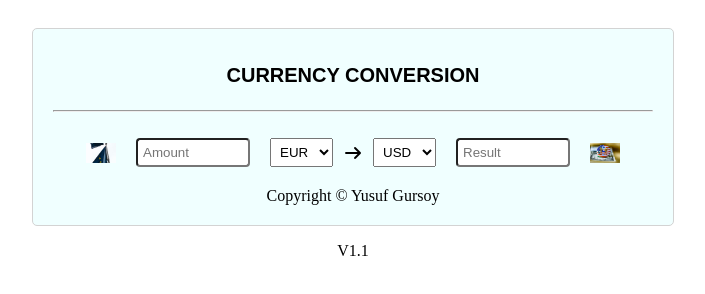
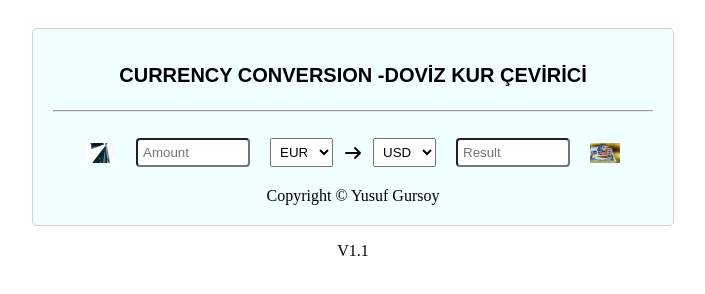
Before and after one commit to YUSUFGURSOY/Currency-Conversion, a plain HTML site: page index.html in a window 1280 px wide. Shown: the whole page, without its empty margins (287-992 px from the left). Drawn offline with Linux system fonts and the light colour scheme.

Commit message:
localde içerik degisti baslik

```diff
--- a/index.html
+++ b/index.html
@@ -12,7 +12,7 @@
     <div id="conteiner">
         <div id="main">
             <div class="header-wrapper">
-                <h4>CURRENCY CONVERSION</h4>
+                <h4>CURRENCY CONVERSION -DOVİZ KUR ÇEVİRİCİ</h4>
             </div>
 
             <div class="content-wrapper">
@@ -28,6 +28,7 @@
                     <select id="firstCurrencyOption">
                         <option >USD</option>
                         <option selected>EUR</option>
+
                         <option>JPY</option>
                         <option>BGN</option>
                         <option>CZK</option>
```
